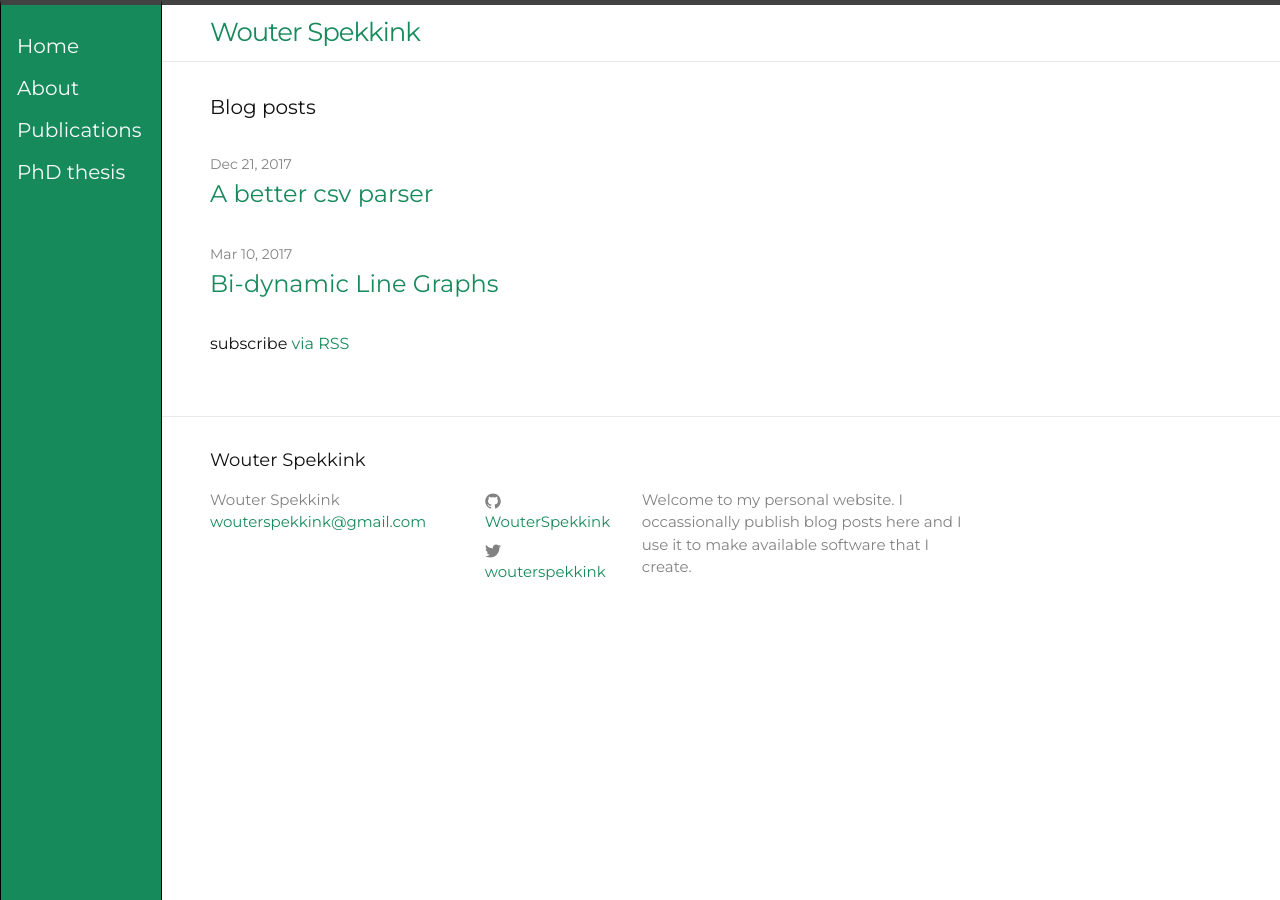
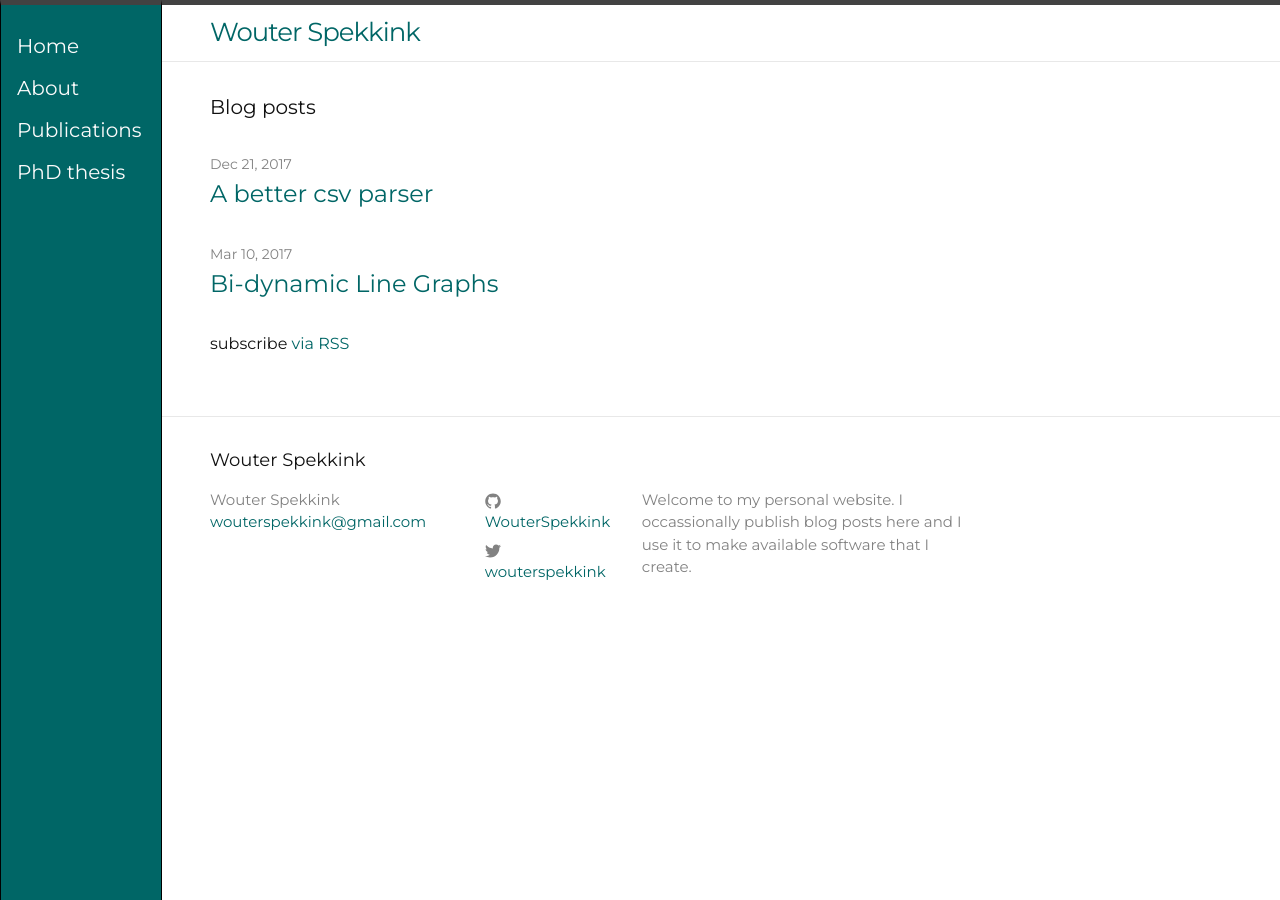
Before and after one commit to WouterSpekkink/WouterSpekkink.github.io_old, a Jekyll site: the page built from index.md, in a window 1280 px wide. Built offline with Jekyll 4.4.1, drawn with Linux system fonts in a browser that asks for light colours.

Commit message:
updated the colour scheme a bit.

```diff
--- a/_sass/minima/_layout.scss
+++ b/_sass/minima/_layout.scss
@@ -20,7 +20,7 @@
 
   &,
   &:visited {
-      color: #178a5c;
+      color: #006666;
   }
 }
 
@@ -257,7 +257,7 @@
     z-index: 1; /* Stay on top */
     top: 0; /* Stay at the top */
     left: 0;
-    background-color: #178a5c;
+    background-color: #006666;
     overflow-x: hidden; /* Disable horizontal scroll */
     padding-top: 20px;
     border-right: 1px solid black;
--- a/assets/main.scss
+++ b/assets/main.scss
@@ -17,7 +17,7 @@ $spacing-unit:     30px !default;
 
 $text-color:       #111 !default;
 $background-color: #FFFFFF !default;
-$brand-color:      #178a5c !default;
+$brand-color:      #006666 !default;
 
 $grey-color:       #828282 !default;
 $grey-color-light: lighten($grey-color, 40%) !default;
```
